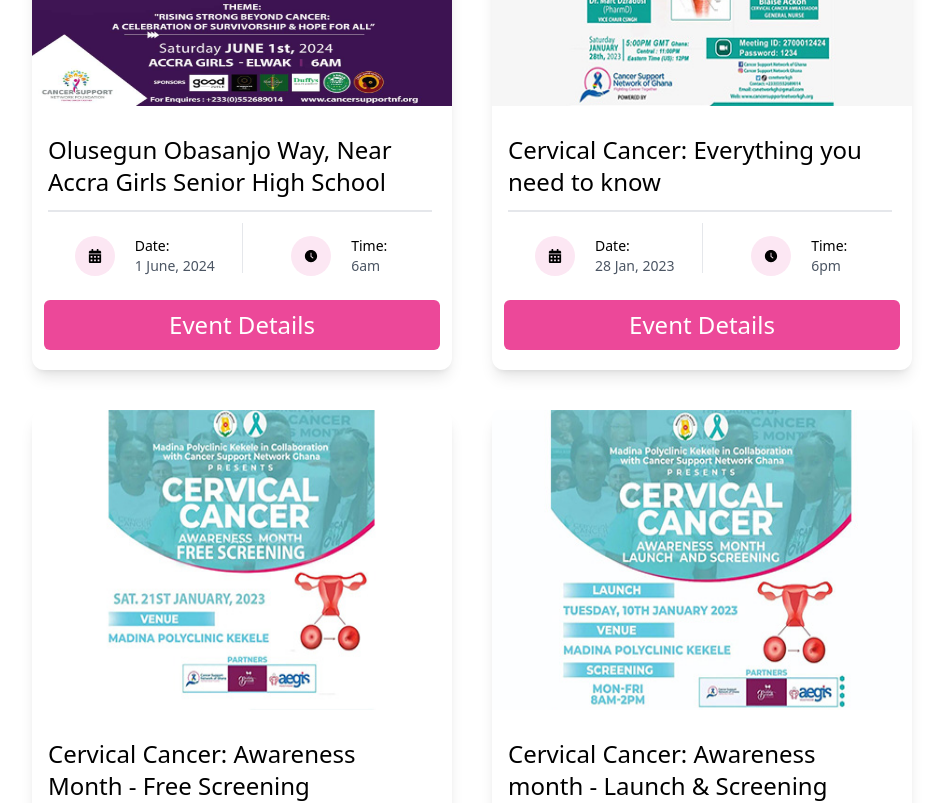
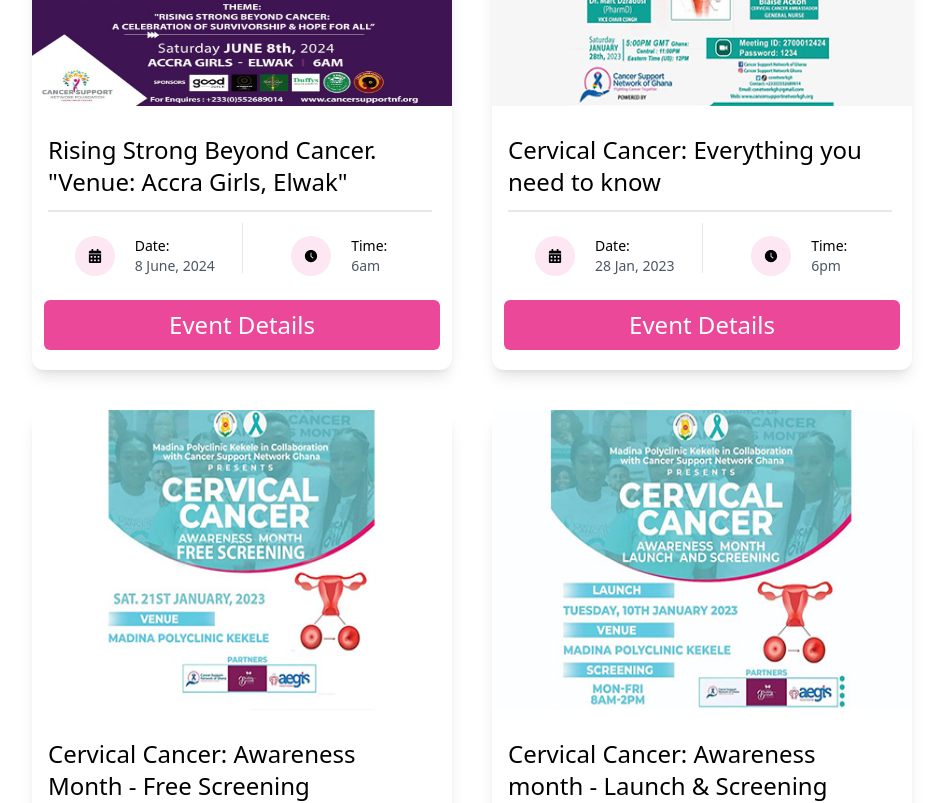
Before and after one commit to King-George-Hughes/cancer-support, a React (Vite) app: page /event in a window 1280 px wide. Shown: the part 1220-2023 px from the top of the page, without its empty margins (168-1109 px from the left). Built offline with nearby package versions, Linux system fonts and the light colour scheme.

Commit message:
more changes

```diff
--- a/src/components/Footer.jsx
+++ b/src/components/Footer.jsx
@@ -28,8 +28,9 @@ const Footer = () => {
               target="_blank"
             >
               <p className="text-md lg:text-lg text-gray-500 my-2">
-                <span className="font-medium text-black">Address: </span>13
-                Jungle Avenue - East Legon, Accra
+                <span className="font-medium text-black">Address: </span>
+                {/* 13 Jungle Avenue - East Legon, Accra */}
+                Olusegun Obasanjo Way, Near Accra Girls Senior High School
               </p>
             </Link>
             <Link to={"tel:+233552689014"}>
--- a/src/data/data.js
+++ b/src/data/data.js
@@ -34,7 +34,7 @@ const events = [
     id: 1,
     image: "../images/june.jpeg",
     title: "Olusegun Obasanjo Way, Near Accra Girls Senior High School",
-    date: "1 June, 2024",
+    date: "8 June, 2024",
     time: "6am",
   },
   {
@@ -176,10 +176,10 @@ const eventsData = [
   {
     id: 1,
     image: "../images/events/june.jpeg",
-    title: "Olusegun Obasanjo Way, Near Accra Girls Senior High School",
-    date: "1 June, 2024",
+    title: `Rising Strong Beyond Cancer. "Venue: Accra Girls, Elwak"`,
+    date: "8 June, 2024",
     time: "6am",
-    category: "In person",
+    category: "Outdoor",
     location: "Olusegun Obasanjo Way, Near Accra Girls Senior High School",
   },
   {
```
Also changed, not shown: public/images/events/june.jpeg, public/images/june.jpeg.
